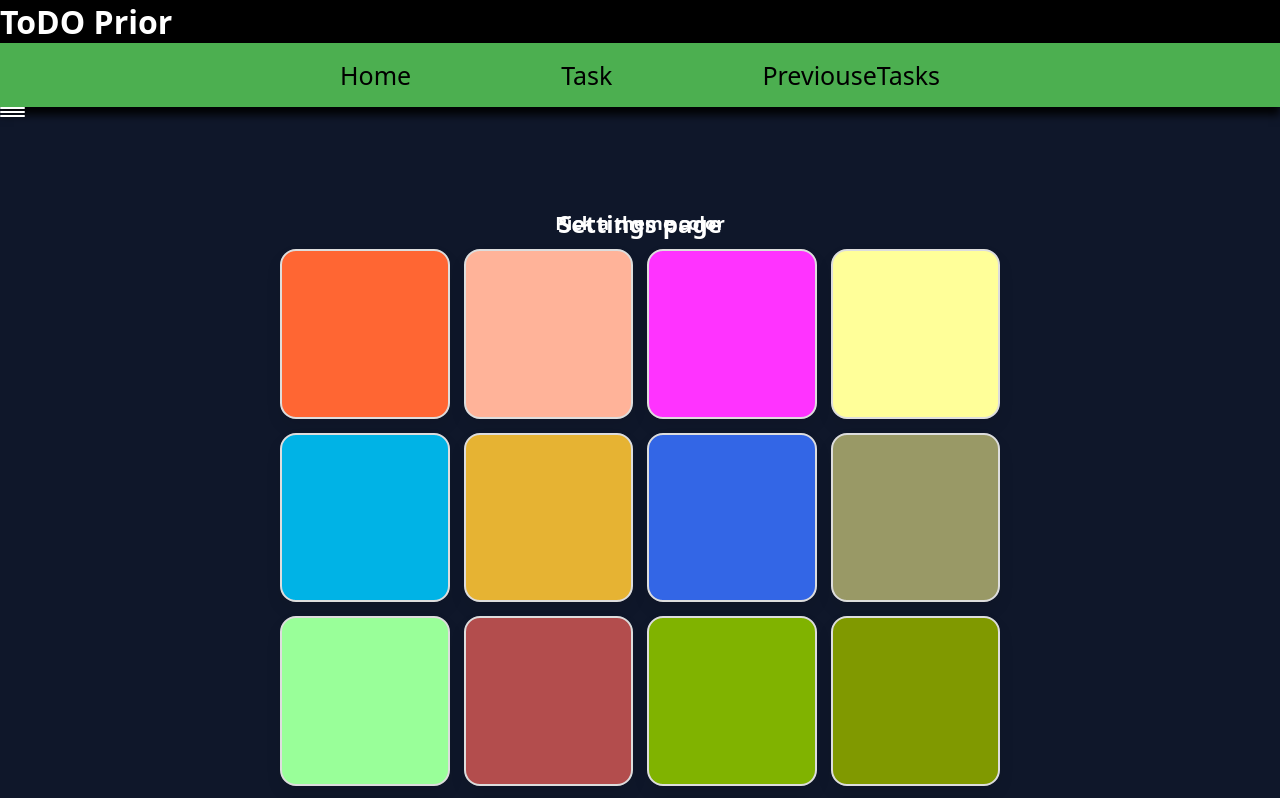
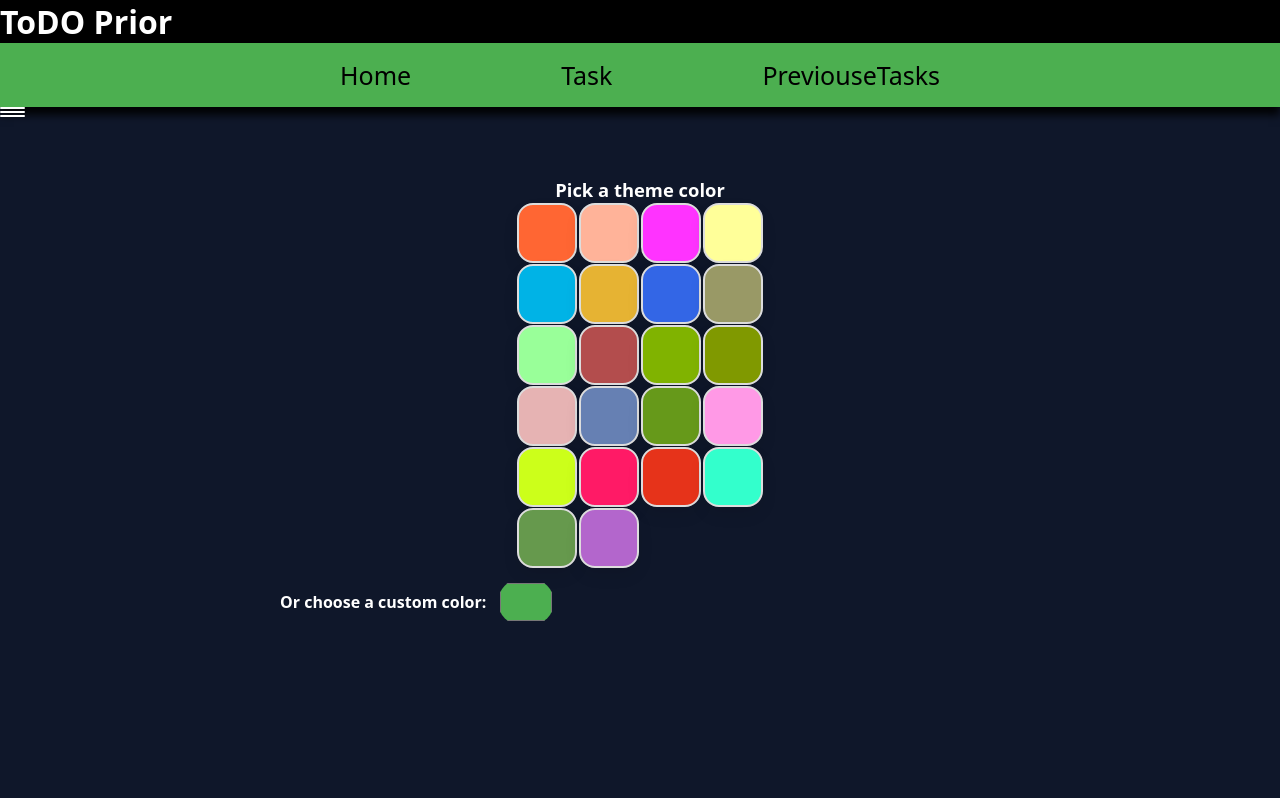
Before and after one commit to caleroedwarn-prog/typescript-react, a React (Create React App) app: page /settings in a window 1280 px wide. Shown: the top 798 px of the page. Built offline with nearby package versions, Linux system fonts and the light colour scheme.

Commit message:
added grd colors

```diff
--- a/src/pages/Settings.tsx
+++ b/src/pages/Settings.tsx
@@ -25,17 +25,18 @@ function Settings(){
 
     return (
       <>
-        <h2>Settings page</h2>
         <div style={{ maxWidth: "720px", margin: "60px auto 0", padding: "0 18px" }}>
-          <div style={{ marginBottom: "24px", textAlign: "center" }}>
-            <h3 style={{ marginBottom: "14px", fontSize: "1.15rem" }}>
+          <div style={{ marginBottom: "11px", textAlign: "center" }}>
+            <h3 style={{ marginBottom: "1px", fontSize: "1.15rem" }}>
               Pick a theme color
             </h3>
             <div
               style={{
                 display: "grid",
-                gridTemplateColumns: "repeat(4, minmax(0, 1fr))",
-                gap: "14px",
+                gridTemplateColumns: "repeat(4, 60px)",
+                rowGap: "1px",
+                columnGap: "2px",
+                justifyContent: "center",
               }}
             >
               {colorPalette.map((color) => (
@@ -45,8 +46,8 @@ function Settings(){
                   onClick={() => setThemeColor(color)}
                   aria-label={`Select ${color} theme color`}
                   style={{
-                    width: "100%",
-                    aspectRatio: "1 / 1",
+                    width: "60px",
+                    height: "60px",
                     borderRadius: "16px",
                     border: color === themeColor ? "3px solid #000" : "2px solid #ddd",
                     backgroundColor: color,
@@ -85,6 +86,7 @@ function Settings(){
                 border: "none",
                 padding: 0,
                 background: "none",
+                borderRadius: "80px",
                 cursor: "pointer",
               }}
             />
```
